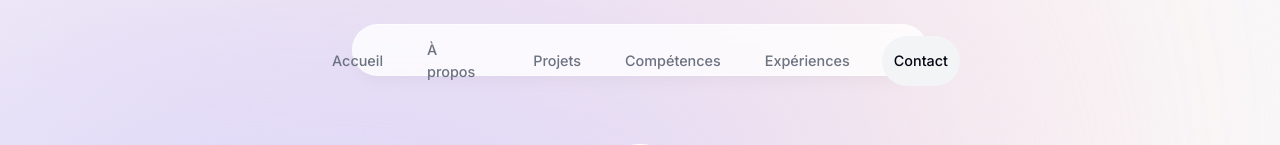
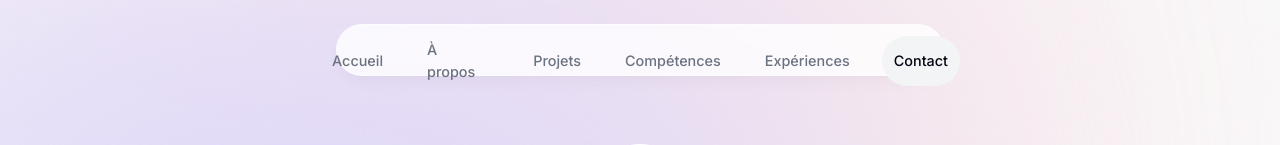
Before and after one commit to TOUFIK-Taha98/my_portfolio, a Next.js app: page / in a window 1280 px wide. Shown: the top 145 px of the page. Built offline with nearby package versions, Linux system fonts and the light colour scheme; no server answers.

Commit message:
Header translated and style corredted

```diff
--- a/components/header.tsx
+++ b/components/header.tsx
@@ -14,7 +14,7 @@
   return (
     <header className="z-[999] relative">
       <motion.div
-        className="fixed top-0 left-1/2 h-[4.5rem] w-full rounded-none border border-white border-opacity-40 bg-white bg-opacity-80 shadow-lg shadow-black/[0.03] backdrop-blur-[0.5rem] sm:top-6 sm:h-[3.25rem] sm:w-[36rem] sm:rounded-full dark:bg-gray-950 dark:border-black/40 dark:bg-opacity-75"
+        className="fixed top-0 left-1/2 h-[4.5rem] w-full rounded-none border border-white border-opacity-40 bg-white bg-opacity-80 shadow-lg shadow-black/[0.03] backdrop-blur-[0.5rem] sm:top-6 sm:h-[3.25rem] sm:w-[38rem] sm:rounded-full dark:bg-gray-950 dark:border-black/40 dark:bg-opacity-75"
         initial={{ y: -100, x: "-50%", opacity: 0 }}
         animate={{ y: 0, x: "-50%", opacity: 1 }}
       ></motion.div>
```
